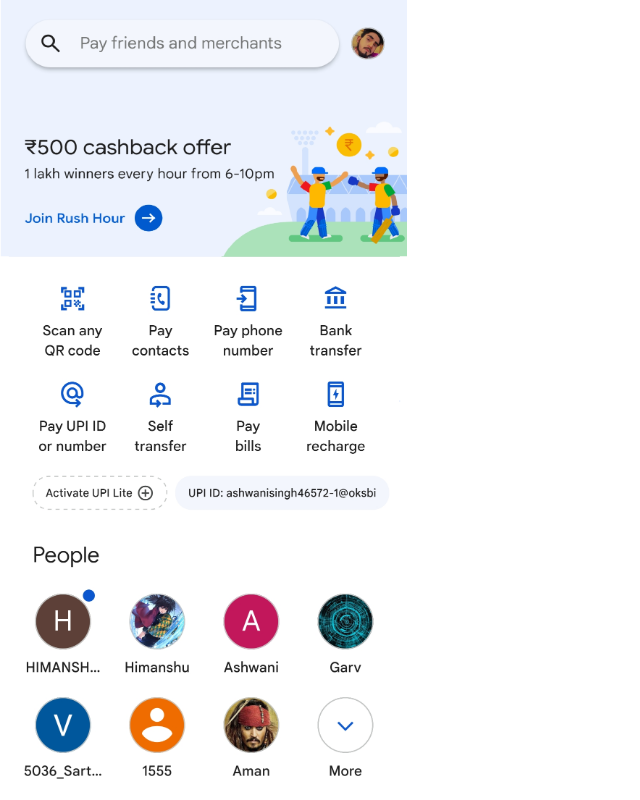
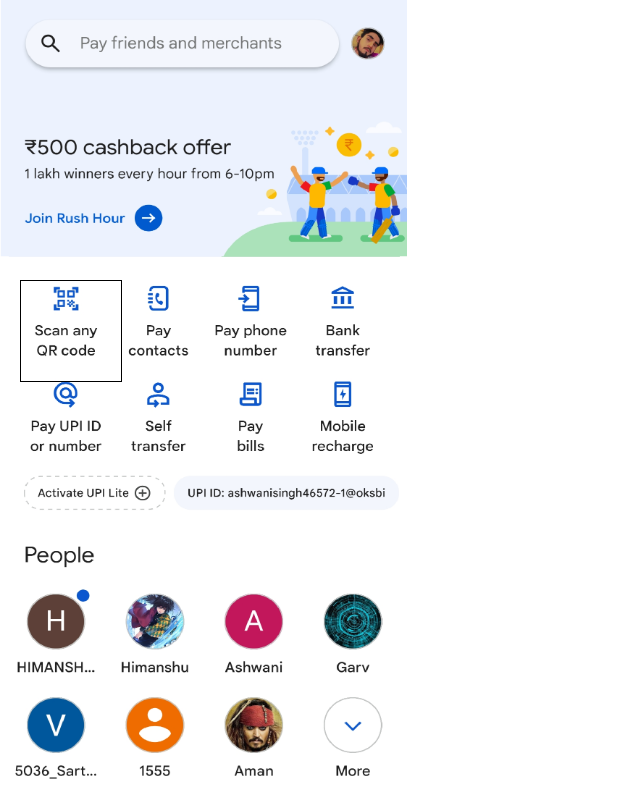
Before and after one commit to Einstein-ash/above_all_bank, a React (Create React App) app: page / in a window 1280 px wide. Shown: the top 800 px of the page, without its empty margins (0-640 px from the left). Built offline with nearby package versions, Linux system fonts and the light colour scheme.

Commit message:
home widht 3

```diff
--- a/src/pages/bankCss.css
+++ b/src/pages/bankCss.css
@@ -3,10 +3,6 @@
     /* margin : 10px 10px; */
     height: 100vh;
     width: 100%;
-    display: flex;
-    flex-direction: column;
-    justify-content: center;
-    align-items: center;
     /* margin-left : 25%; */
     background-image:  url(".././assets//images/home1_a_p_2.png");
     background-size:contain ;
@@ -43,7 +39,7 @@
 
 .scanner_box{
 
-    /* border : 1px solid black; */
+    border : 1px solid black;
     height: 100px;
     width: 100px;
     float: left;
```
Also changed, not shown: src/assets/images/home1_a_p_2.png.
